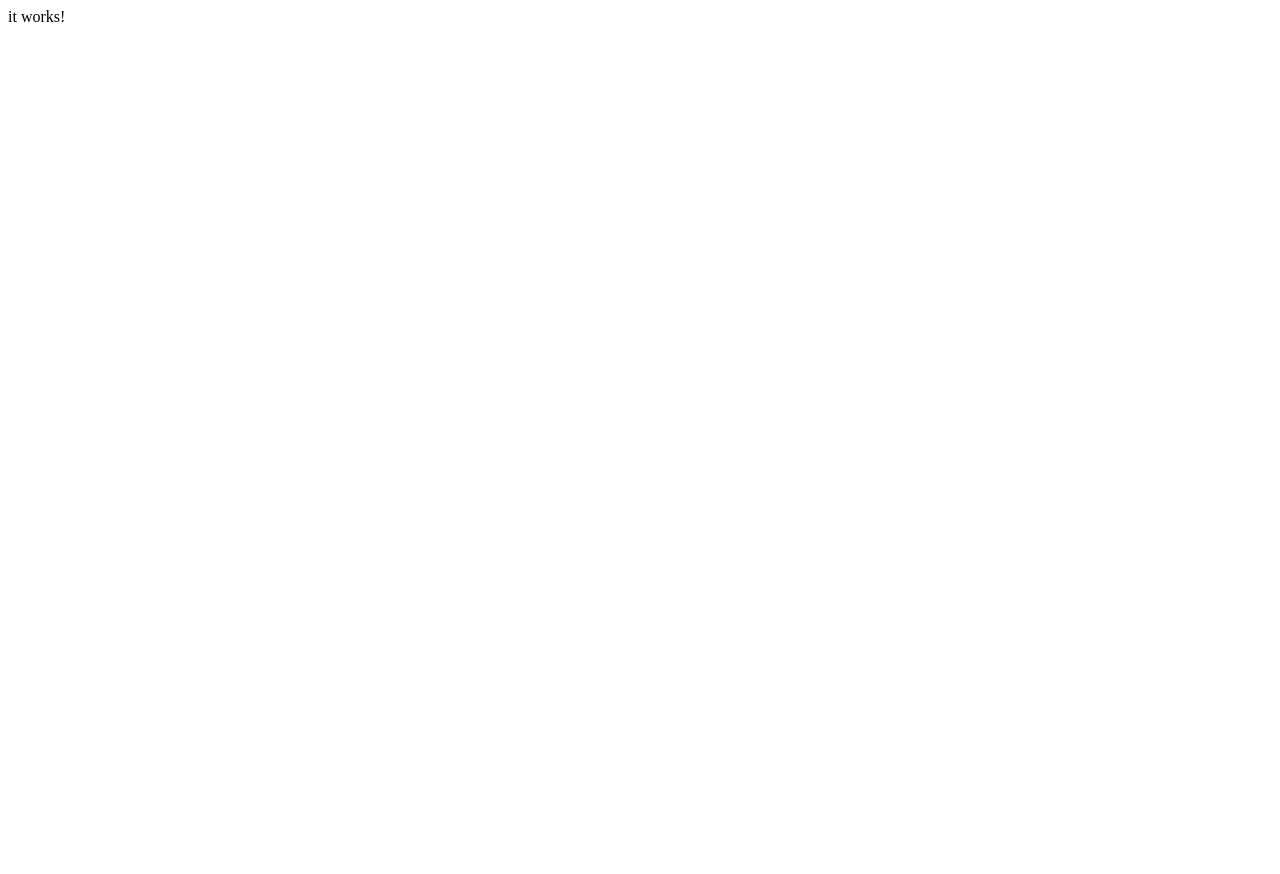
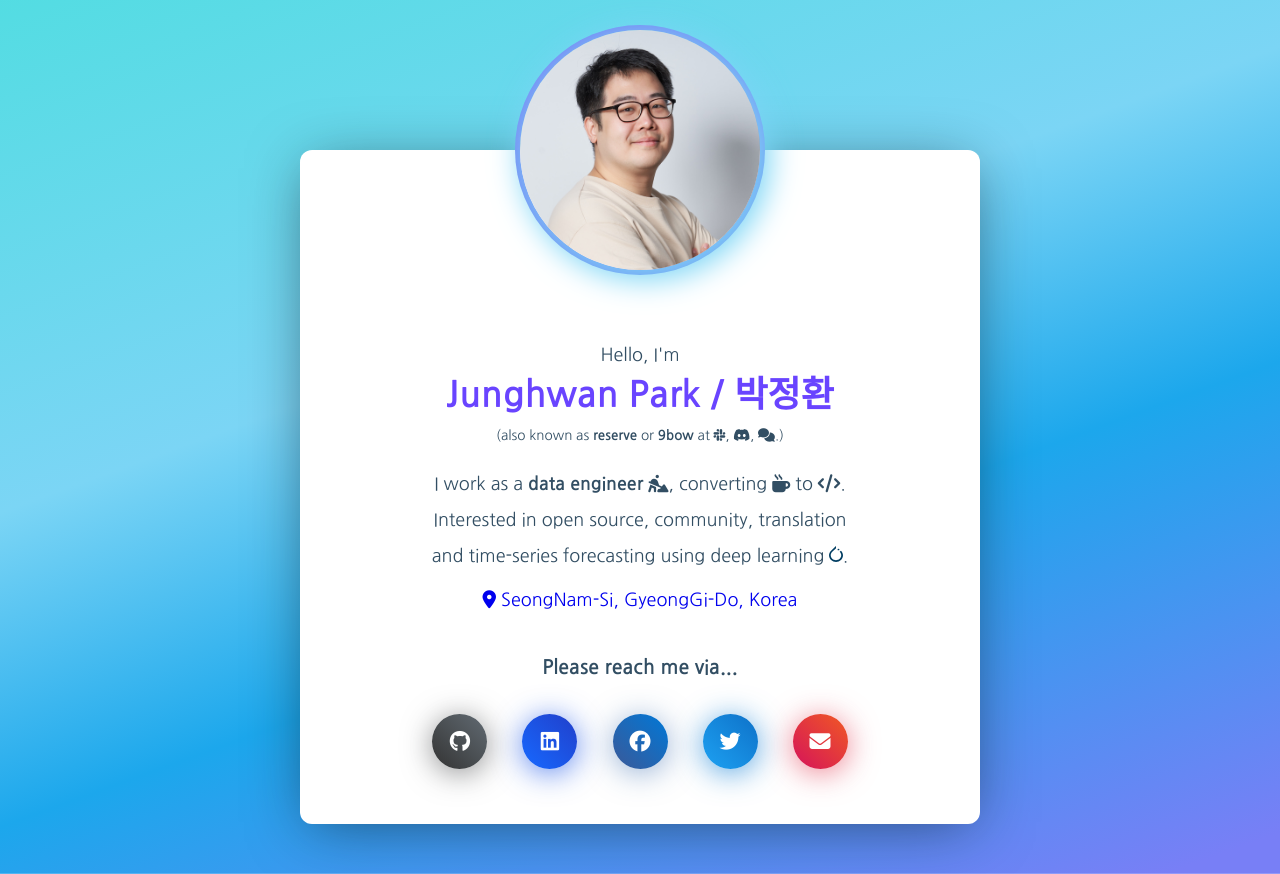
Before and after one commit to 9bow/9bow.io, a plain HTML site: page index.html in a window 1280 px wide. Before the commit the page ends 800 px from the top, so only its background shows below. Drawn offline with Linux system fonts and the light colour scheme.

Commit message:
update profile site

```diff
--- /dev/null
+++ b/assets/css/app.scss
@@ -0,0 +1,230 @@
+@import url('https://fonts.googleapis.com/css?family=Nanum+Gothic:400,500,700&subset=latin-ext');
+
+@viewport {
+  width: device-width;
+  zoom: 0.7;
+  min-zoom: 0.5;
+  max-zoom: 2.5;
+  orientation: portrait;
+}
+
+html {
+  position: relative;
+  overflow-x: hidden!important;
+  font-size: 18px;
+}
+
+* {
+  box-sizing: border-box;
+}
+
+body {
+  font-family: 'Nanum Gothic', sans-serif;
+  color: #324e63;
+  margin: 0;
+  padding: 0;
+  // background-image: linear-gradient(-20deg, #ff2846 0%, #6944ff 100%);
+  // background-image: linear-gradient(-20deg, #4abdac 0%, #f7b733 50%, #fc4a1a 100%);
+  background: no-repeat center/150% linear-gradient(-20deg, #787ff6 10%, #1ca7ec 40%, #7bd5f5 60%,#4adede 100%);
+}
+
+a, a:hover {
+  text-decoration: none;
+}
+
+.wrapper {
+  width: 100% auto;
+  height: auto;
+  min-height: 100vh;
+  padding: 50px 20px;
+  padding-top: 150px;
+  display: flex;
+  flex-direction: column;
+
+  @media screen and (max-width: 768px) {
+    height: auto;
+    min-height: max-content;
+    padding-top: 150px;
+  }
+}
+
+.icon-pytorch {
+  display: inline-block;
+  height: 0.9rem;
+  line-height: 1rem;
+  border: 0;
+  // color: #324e63;
+  filter: invert(0.17) brightness(0.3) sepia(0.3) hue-rotate(180deg) saturate(5);
+}
+
+.profile-card {
+  width: 100%;
+  min-height: 640px;
+  margin: auto;
+  box-shadow: 0px 8px 60px -10px rgba(13,28,39,0.6);
+  background: #fff;
+  border-radius: 12px;
+  max-width: 680px;
+  position: relative;
+
+  &-img {
+    width: 240px;
+    height: 240px;
+    margin-left: auto;
+    margin-right: auto;
+    transform: translateY(-50%);
+    border-radius: 50%;
+    overflow: hidden;
+    position: relative;
+    z-index: 4;
+    background-image: url('/assets/img/jhpark.jpg');
+    background-position: top center;
+    background-size: 280px;
+    box-shadow: 5px 5px 30px 5px #7bd5f5, 0px 0px 0px 5px #787ff6;
+
+    @media screen and (max-width: 576px) {
+      width: 180px;
+      height: 180px;
+    }
+  }
+
+  &-content {
+    margin-top: -50px;
+    text-align: center;
+    padding: 0 20px 40px 20px;
+    transition: all .3s;
+  }
+
+  &-name {
+    color: #324e63;
+    font-size: 1.0rem;
+    font-weight: 500;
+    line-height: 30px;
+
+    h1 {
+      font-weight: 700;
+      font-size: 2.0rem;
+      color: #6944ff;
+      margin: 10px 0 10px 0;
+    }
+
+    .nickname {
+      font-size: 0.75em;
+      font-weight: 400;
+      color: #324e63;
+      margin-bottom: 15px;
+
+      strong {
+        font-weight: 700;
+      }
+    }
+  }
+
+  &-txt {
+    font-size: 1.0rem;
+    font-weight: 500;
+    line-height: 2.0rem;
+    color: #324e63;
+    margin-bottom: 15px;
+
+    strong {
+      //color: #ff2846;
+      font-weight: 700;
+    }
+
+  }
+
+  &-loc {
+    display: flex;
+    flex-direction: column;
+    justify-content: center;
+    align-items: center;
+    font-size: 1rem;
+    font-weight: 400;
+  }
+
+  &-social {
+    margin-top: 45px;
+    display: flex;
+    flex-direction: column;
+    justify-content: center;
+    align-items: center;
+
+    &-txt {
+      font-size: 1.1rem;
+      font-weight: 700;
+      margin-bottom: 1.2rem;
+      flex-wrap: wrap;
+    }
+
+    &-items-row {
+      width: 100%;
+    }
+
+    &-item {
+      display: inline-flex;
+      width: 55px;
+      height: 55px;
+      margin: 15px;
+      border-radius: 50%;
+      align-items: center;
+      justify-content: center;
+      color: #fff;
+      background: #405de6;
+      box-shadow: 0px 7px 30px rgba(43,98,169,0.5);
+      position: relative;
+      font-size: 21px;
+      flex-shrink: 0;
+      flex-direction: row;
+      transition: all .3s;
+
+      @media screen and (max-width: 768px) {
+        width: 50px;
+        height: 50px;
+        margin: 10px;
+      }
+
+      @media screen and (min-width: 768px){
+        &:hover {
+          transform: scale(1.2);
+        }
+      }
+
+      &.linkedin {
+        background: linear-gradient(45deg, #1769ff, #213fca);
+        box-shadow: 0px 4px 30px rgba(27, 86, 231, 0.7);
+      }
+
+      &.facebook {
+        background: linear-gradient(45deg, #3b5998, #0078d7);
+        box-shadow: 0px 4px 30px rgba(43, 98, 169, 0.5);
+      }
+
+      &.twitter {
+        background: linear-gradient(45deg, #1da1f2,#0e71c8);
+        box-shadow: 0px 4px 30px rgba(19, 127, 212, 0.7);
+      }
+
+      &.instagram {
+        background: linear-gradient(45deg, #405de6, #5851db, #833ab4, #c13584, #e1306c, #fd1d1d);
+        box-shadow: 0px 4px 30px rgba(120, 64, 190, 0.6);
+      }
+
+      &.github {
+        background: linear-gradient(45deg, #333333, #626b73);
+        box-shadow: 0px 4px 30px rgba(63, 65, 67, 0.6);
+      }
+
+      &.codepen {
+        background: linear-gradient(45deg, #324e63, #414447);
+        box-shadow: 0px 4px 30px rgba(55, 75, 90, 0.6);
+      }
+
+      &.email {
+        background: linear-gradient(45deg, #d5135a, #f05924);
+        box-shadow: 0px 4px 30px rgba(223, 45, 70, 0.6);
+      }
+
+    }
+  }
+}
--- a/index.html
+++ b/index.html
@@ -1 +1,94 @@
-it works!
+<!DOCTYPE html>
+<html lang="ko">
+<head>
+  <meta http-equiv="Content-Type" content="text/html; charset=utf-8" />
+  <title>Junghwan Park's Profile</title>
+  <link rel="stylesheet" href="/assets/css/app.css"></style>
+  <script type="text/javascript" src="/assets/js/app.js"></script>
+  <script src="https://kit.fontawesome.com/0643e4b920.js" crossorigin="anonymous"></script>
+  <meta name="viewport" content="width=device-width,initial-scale=0.7,minimum-scale=0.5,maximum-scale=2.5" />
+  <meta property="og:type" content="profile" />
+  <meta property="og:url" content="https://9bow.io" />
+  <meta property="og:title" content="Junghwan Park's profile" />
+  <meta property="og:image" content="/assets/img/memoji.png" />
+  <meta property="og:image:width" content="128">
+  <meta property="og:image:height" content="128">
+  <meta property="profile:first_name" content="Junghwan" />
+  <meta property="profile:last_name" content="Park" />
+  <meta property="profile:username" content="9bow" />
+  <meta property="profile:username" content="reserve" />
+  <meta property="og:description" content="Junghwan Park. Works as a data engineer, converting coffee to codes. Interested in open source, community, translation and time-series forecasting using deep learning." />
+  <meta property="og:locale" content="en_US" />
+  <meta property="og:locale:alternate" content="ko_KR" />
+  <meta property="og:site_name" content="Junghwan Park's profile" />
+</head>
+<script async src="https://www.googletagmanager.com/gtag/js?id=G-PVB9G3EDY7"></script>
+<script>
+  window.dataLayer = window.dataLayer || [];
+  function gtag(){dataLayer.push(arguments);}
+  gtag('js', new Date());
+  gtag('config', 'G-PVB9G3EDY7');
+</script>
+<body>
+  <div class="wrapper">
+    <div class="profile-card js-profile-card">
+      <div class="profile-card-img"></div>
+
+      <div class="profile-card-content">
+        <div class="profile-card-name">
+          Hello, I'm
+          <h1>Junghwan Park / 박정환</h1>
+          <div class="nickname">
+            (also known as <strong>reserve</strong> or <strong>9bow</strong> at
+              <i class="fa-brands fa-slack" title="slack" aria-hidden="true"></i><span class="sr-only">Slack</span>,
+              <i class="fa-brands fa-discord" title="discord" aria-hidden="true"></i><span class="sr-only">Discord</span>,
+              <i class="fa-solid fa-comments" title="irc" aria-hidden="true"></i><span class="sr-only">IRC</span>.)
+          </div>
+        </div>
+        <div class="profile-card-txt">
+          I work as a <strong>data engineer</strong> <i class="fa-solid fa-person-digging" aria-hidden="true"></i>, converting
+            <i class="fa-solid fa-mug-hot" title="coffee" aria-hidden="true"></i><span class="sr-only">coffee</span> to
+            <i class="fa-solid fa-code" title="code" aria-hidden="true"></i><span class="sr-only">code</span>. <br />
+          Interested in open source, community, translation<br />
+          and time-series forecasting using deep learning <img src="assets/img/pytorch.svg" class="icon-pytorch" aria-hidden="true" />.
+        </div>
+        <div class="profile-card-loc">
+          <a href="https://www.google.com/maps/place/Seongnam-si,+Gyeonggi-do" target="_blank">
+            <i class="fa-solid fa-location-dot" title="location" aria-hidden="true"></i><span class="sr-only">location</span>
+            SeongNam-Si, GyeongGi-Do, Korea
+          </a>
+        </div>
+
+        <div class="profile-card-social">
+          <div class="profile-card-social-txt">
+            Please reach me via...
+          </div>
+
+          <div class="profile-card-social-items-row">
+            <a href="https://github.com/9bow" class="profile-card-social-item github" target="_blank">
+              <i class="fa-brands fa-github" title="github" aria-hidden="true"></i><span class="sr-only">GitHub</span>
+            </a>
+
+            <a href="https://www.linkedin.com/in/9bow" class="profile-card-social-item linkedin" target="_blank">
+              <i class="fa-brands fa-linkedin" title="linkedin" aria-hidden="true"></i><span class="sr-only">LinkedIn</span>
+            </a>
+
+            <a href="https://www.facebook.com/reserve.park" class="profile-card-social-item facebook" target="_blank">
+              <i class="fa-brands fa-facebook" title="facebook" aria-hidden="true"></i><span class="sr-only">Facebook</span>
+            </a>
+
+            <a href="https://twitter.com/junghwan" class="profile-card-social-item twitter" target="_blank">
+              <i class="fa-brands fa-twitter" title="twitter" aria-hidden="true"></i><span class="sr-only">Twitter</span>
+            </a>
+
+            <a href="mailto:me@this-domain-without-www" class="profile-card-social-item email" target="_blank">
+              <i class="fa-solid fa-envelope" title="e-mail" aria-hidden="true"></i><span class="sr-only">E-mail</span>
+            </a>
+          </div>
+        </div>
+
+      </div>
+    </div>
+  </div>
+</body>
+</html>
```
Also changed, not shown: assets/css/app.css (added), assets/img/favicon.png (added), assets/img/jhpark.jpg (added), assets/img/memoji.png (added), assets/img/pytorch.svg (added), assets/js/app.js (added), favicon.ico (added), 1 other file.
